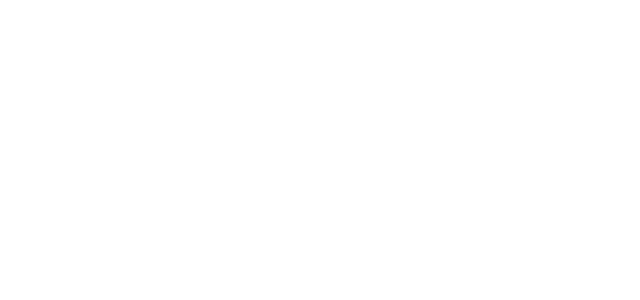
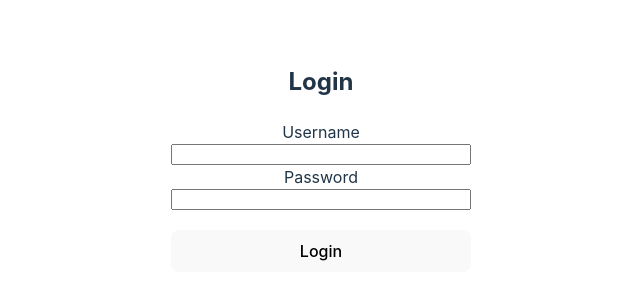
Before and after one commit to jeremingo/things-i-like, a React (Vite) app in the folder apps/frontend/: page /login in a window 1280 px wide. Before the commit this address had no page. Shown: the part 274-574 px from the top of the page, without its empty margins (319-959 px from the left). Built offline with nearby package versions, Linux system fonts and the light colour scheme.

Commit message:
gh-34 Add Basic Login Page With no Logic

```diff
--- a/apps/frontend/src/App.tsx
+++ b/apps/frontend/src/App.tsx
@@ -1,5 +1,6 @@
 import { Route, Routes } from 'react-router-dom'
 import Home from './Home'
+import Login from './Login'
 
 function App() {
 
@@ -7,6 +8,7 @@
     <>
       <Routes>
         <Route path="/" element={<Home />} />
+        <Route path='/login' element={<Login />} />
       </Routes>
     </>
   )
--- /dev/null
+++ b/apps/frontend/src/Login.tsx
@@ -0,0 +1,40 @@
+import React, { useState } from 'react';
+
+const Login: React.FC = () => {
+  const [username, setUsername] = useState('');
+  const [password, setPassword] = useState('');
+
+  const handleSubmit = (event: React.FormEvent<HTMLFormElement>) => {
+    event.preventDefault();
+    // Handle login logic here
+    console.log('Username:', username);
+    console.log('Password:', password);
+  };
+
+  return (
+    <div style={{ display: 'flex', justifyContent: 'center', alignItems: 'center', height: '100vh' }}>
+      <form onSubmit={handleSubmit} style={{ display: 'flex', flexDirection: 'column', width: '300px' }}>
+        <h2>Login</h2>
+        <label htmlFor="username">Username</label>
+        <input
+          type="text"
+          id="username"
+          value={username}
+          onChange={(e) => setUsername(e.target.value)}
+          required
+        />
+        <label htmlFor="password">Password</label>
+        <input
+          type="password"
+          id="password"
+          value={password}
+          onChange={(e) => setPassword(e.target.value)}
+          required
+        />
+        <button type="submit" style={{ marginTop: '20px' }}>Login</button>
+      </form>
+    </div>
+  );
+};
+
+export default Login;
```
